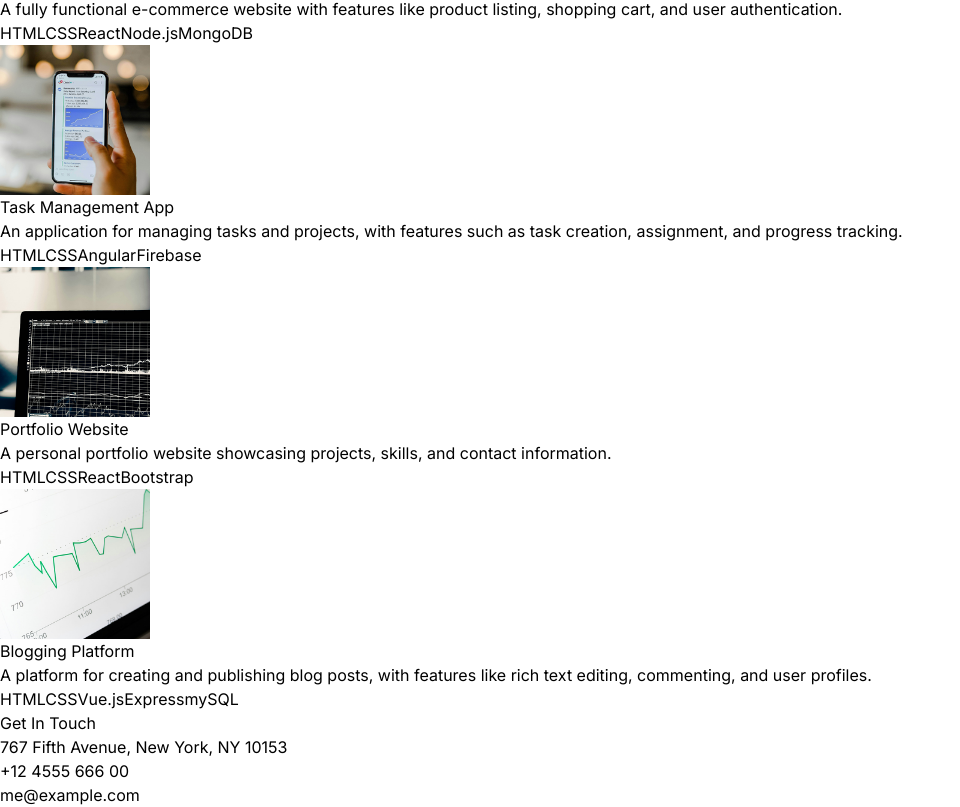
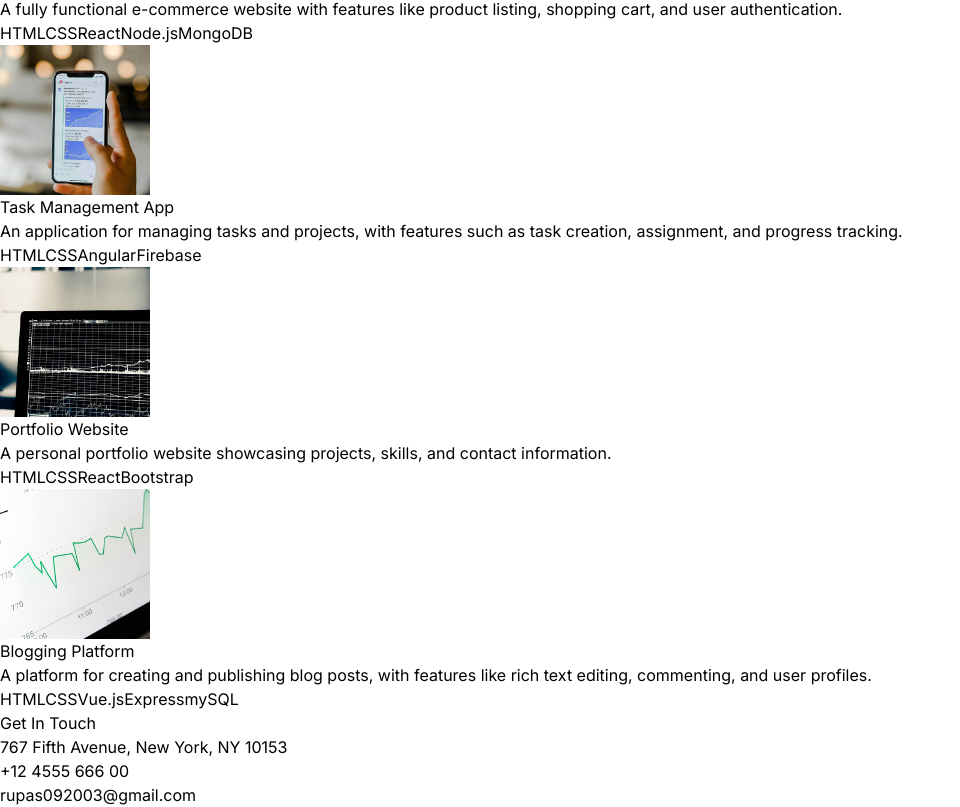
Before and after one commit to RUPAS13788/react-portfolio-rupas, a React (Vite) app: page / in a window 1280 px wide. Shown: the part 2239-3046 px from the top of the page, without its empty margins (0-960 px from the left). Built offline with nearby package versions, Linux system fonts and the light colour scheme.

Commit message:
Update index.js

```diff
--- a/src/constants/index.js
+++ b/src/constants/index.js
@@ -72,5 +72,5 @@ export const PROJECTS = [
 export const CONTACT = {
   address: "767 Fifth Avenue, New York, NY 10153 ",
   phoneNo: "+12 4555 666 00 ",
-  email: "me@example.com",
+  email: "rupas092003@gmail.com",
 };
```
